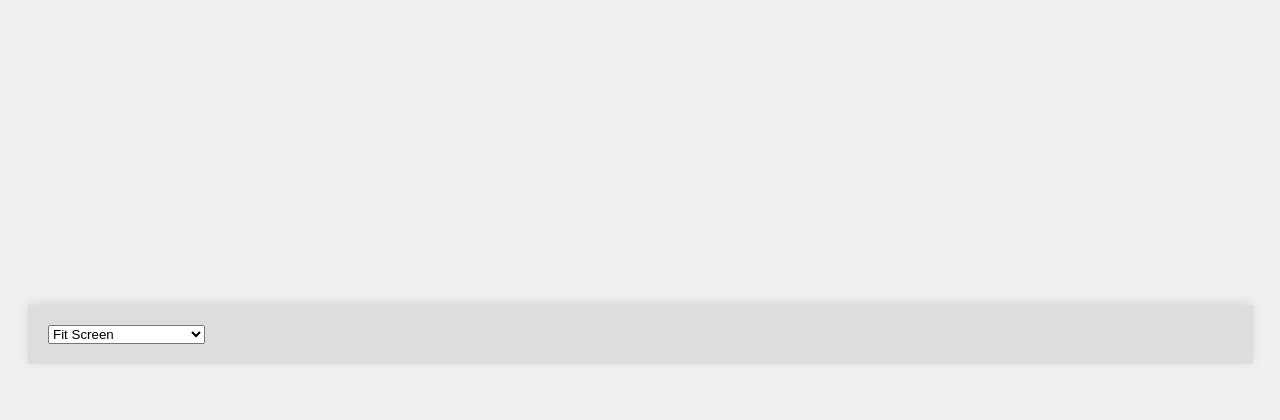
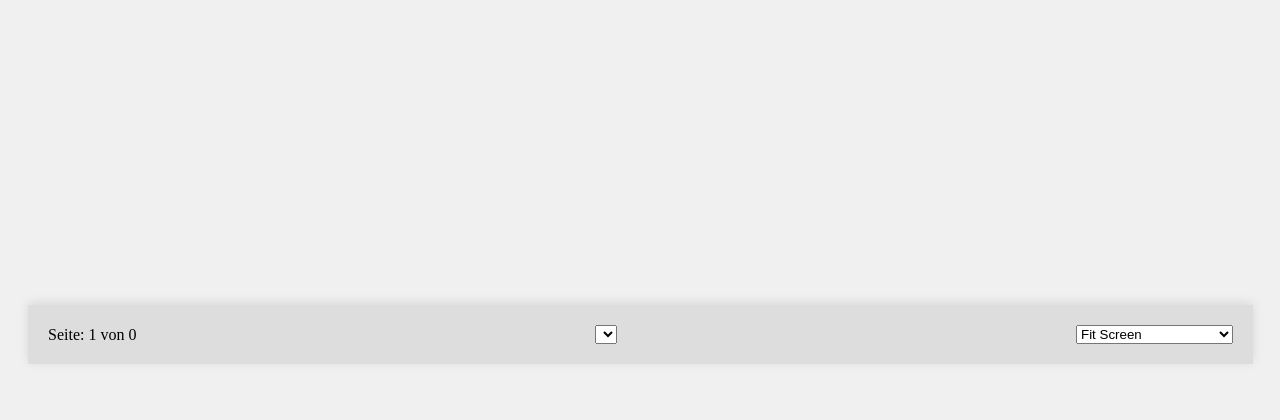
Before and after one commit to moistdio/komga-share, a Flask app: template templates/view.html in a window 1280 px wide. Shown: the part 436-856 px from the top of the page. Run offline with Flask 3, Linux system fonts and the light colour scheme; the template is opened without the code that fills it, so the values that code supplies are empty.

Commit message:
Fix saving images and add zoom gestures / paginator

```diff
--- a/main.py
+++ b/main.py
@@ -45,12 +45,17 @@ def unpack_cbz(content, session_id):
 def convert_images(directory, session_id):
     for filename in os.listdir(directory):
         file_path = os.path.join(directory, filename)
-        if os.path.isfile(file_path):
-            if filename.endswith('.jpg') or filename.endswith('.png'):
-                img = Image.open(file_path)
-                # create in static folder with session_id as subfolder
-                os.makedirs(f'static/{session_id}', exist_ok=True)
-                img.save(f'static/{session_id}/{filename}', 'JPEG')
+        if os.path.isfile(file_path) and (filename.endswith('.jpg') or filename.endswith('.png')):
+            img = Image.open(file_path)
+            # Konvertieren in RGB, falls das Bild im Modus 'P' oder 'RGBA' ist
+            if img.mode == 'P' or img.mode == 'RGBA':
+                img = img.convert('RGB')
+            # Erstellen des Zielverzeichnisses, falls es nicht existiert
+            target_directory = f'static/{session_id}'
+            os.makedirs(target_directory, exist_ok=True)
+            # Speichern des Bildes mit geänderter Dateiendung
+            target_file_path = os.path.join(target_directory, os.path.splitext(filename)[0] + '.jpg')
+            img.save(target_file_path, 'JPEG')
         elif os.path.isdir(file_path):
             convert_images(file_path, session_id)
 
--- a/templates/view.html
+++ b/templates/view.html
@@ -42,6 +42,10 @@
 <div id="imageContainer"></div>
 
 <footer id="footer">
+    <div>Seite: <span id="currentPageDisplay">1</span> von <span id="totalPages"></span></div>
+    <select id="pageSelect" onchange="jumpToPage(this.value)">
+        <!-- Optionen werden dynamisch hinzugefügt -->
+    </select>
     <select id="fitSelect" onchange="changeFitMode(this.value)">
         <option value="fit-screen">Fit Screen</option>
         <option value="fit-width">Fit Width</option>
@@ -57,45 +61,48 @@
     var currentPage = 1;
 
 	function showPage(page) {
-		// Calculate the start and end indices for this page
 		var start = (page - 1) * perPage;
 		var end = start + perPage;
-
-		// Get the images for this page
 		var pageImages = images.slice(start, end);
-
-		// Clear the current images
 		var container = document.getElementById('imageContainer');
 		container.innerHTML = '';
-
-		// Get the saved mode
 		var savedMode = localStorage.getItem('fitMode');
 
-		// Add the images for this page
 		for (var i = 0; i < pageImages.length; i++) {
 			var img = document.createElement('img');
 			img.src = "{{ url_for('static', filename=user_dir) }}/" + pageImages[i];
-
-			// Add an error event listener to the image
 			img.onerror = function() {
-				// Replace the page content with an error message
 				document.body.innerHTML = 'Content got removed';
 			};
-
 			container.appendChild(img);
-
-				// Set the object-fit property to the saved mode
 			if (savedMode) {
 				console.log(savedMode)
 				changeFitMode(savedMode);
 			}
 		}
 
-		// Update the current page
 		currentPage = page;
+		document.getElementById('currentPageDisplay').innerText = currentPage;
+		document.getElementById('totalPages').innerText = Math.ceil(images.length / perPage);
+		document.getElementById('imageContainer').scrollIntoView();
+		updatePageSelect(); // Aktualisiert die Seitenauswahl
+	}
 
-		// Scroll to the top of the image container
-		document.getElementById('imageContainer').scrollIntoView();
+	function jumpToPage(pageNumber) {
+		showPage(parseInt(pageNumber, 10));
+	}
+
+	function updatePageSelect() {
+		var pageSelect = document.getElementById('pageSelect');
+		pageSelect.innerHTML = ''; // Löscht vorhandene Optionen
+		var totalPages = Math.ceil(images.length / perPage);
+		for (var i = 1; i <= totalPages; i++) {
+			var option = document.createElement('option');
+			option.value = i;
+			option.text = 'Seite ' + i;
+			pageSelect.appendChild(option);
+		}
+		pageSelect.value = currentPage;
 	}
 
     function previousPage() {
@@ -177,13 +184,26 @@
         }
     });
 
-	// Restore the selected mode when the page loads
+	function zoomImage(scale) {
+		var imgs = document.getElementsByTagName('img');
+		for (var i = 0; i < imgs.length; i++) {
+			imgs[i].style.transform = 'scale(' + scale + ')';
+		}
+		// Save the current scale to localStorage
+		localStorage.setItem('zoomScale', scale);
+	}
+
+	// Restore the selected mode and zoom level when the page loads
 	window.onload = function() {
 		showPage(1);
 		var savedMode = localStorage.getItem('fitMode');
+		var savedScale = localStorage.getItem('zoomScale');
 		if (savedMode) {
 			document.getElementById('fitSelect').value = savedMode;
 			changeFitMode(savedMode);
+		}
+		if (savedScale) {
+			zoomImage(savedScale);
 		}
 	};
 
@@ -192,13 +212,23 @@
 
 	// Add touch event listeners to the window
 	window.addEventListener('touchstart', function(event) {
+		if (event.touches.length > 1) {
+			initialTouches = event.touches;
+		} else {
 			touchStartX = event.touches[0].clientX;
+		}
 	});
 
 	window.addEventListener('touchmove', function(event) {
-		if (touchStartX === null) {
-			return;
-		}
+		if (event.touches.length > 1 && initialTouches.length > 1) {
+			// Calculate the distance between the two initial touches
+			var initialDistance = Math.sqrt(Math.pow(initialTouches[0].clientX - initialTouches[1].clientX, 2) + Math.pow(initialTouches[0].clientY - initialTouches[1].clientY, 2));
+			// Calculate the distance between the two current touches
+			var currentDistance = Math.sqrt(Math.pow(event.touches[0].clientX - event.touches[1].clientX, 2) + Math.pow(event.touches[0].clientY - event.touches[1].clientY, 2));
+			// Calculate the scale based on the change in distance
+			var scale = currentDistance / initialDistance;
+			zoomImage(scale);
+		} else if (touchStartX !== null) {
 			var touchEndX = event.touches[0].clientX;
 			var touchDiff = touchStartX - touchEndX;
 
@@ -209,9 +239,11 @@
 				previousPage();
 				touchStartX = null;
 			}
+		}
 	});
 
 	window.addEventListener('touchend', function(event) {
+		initialTouches = [];
 		touchStartX = null;
 	});
 
```
Lines whose indentation alone changed are shown as unchanged.
